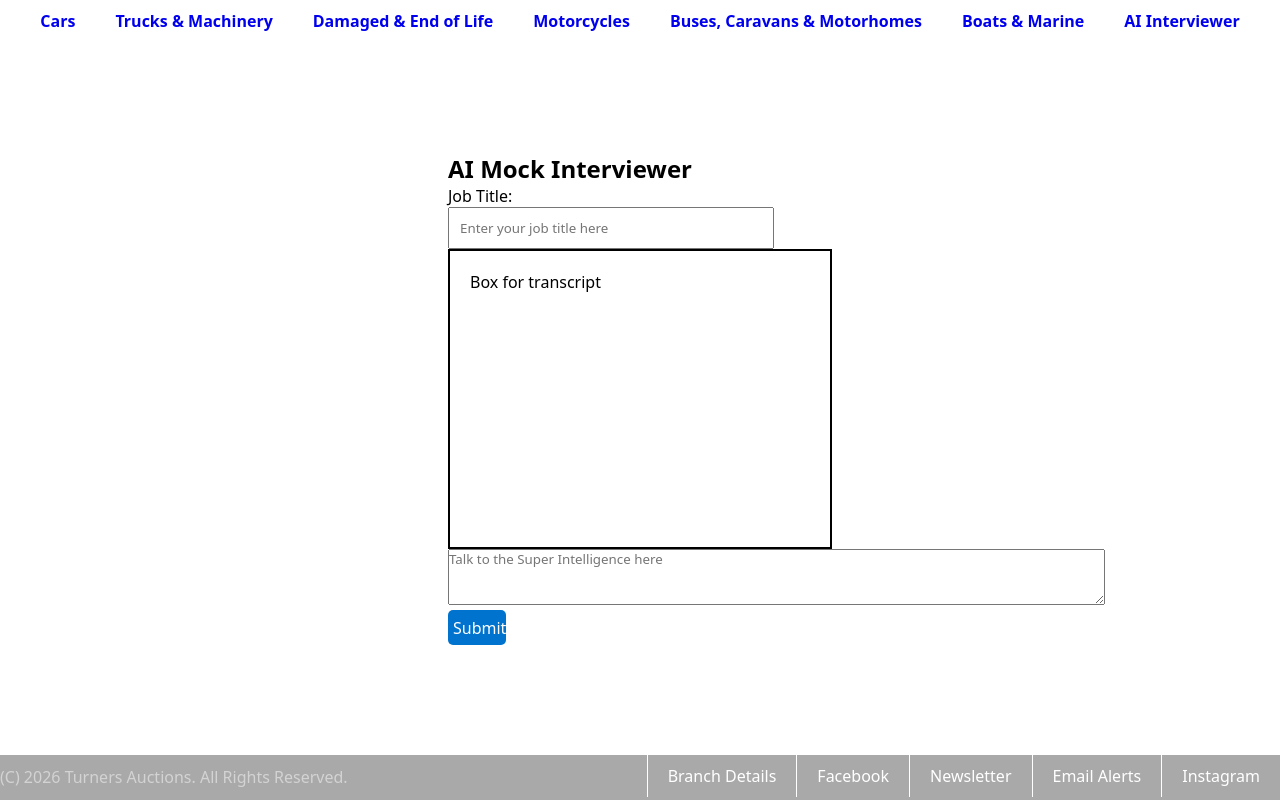
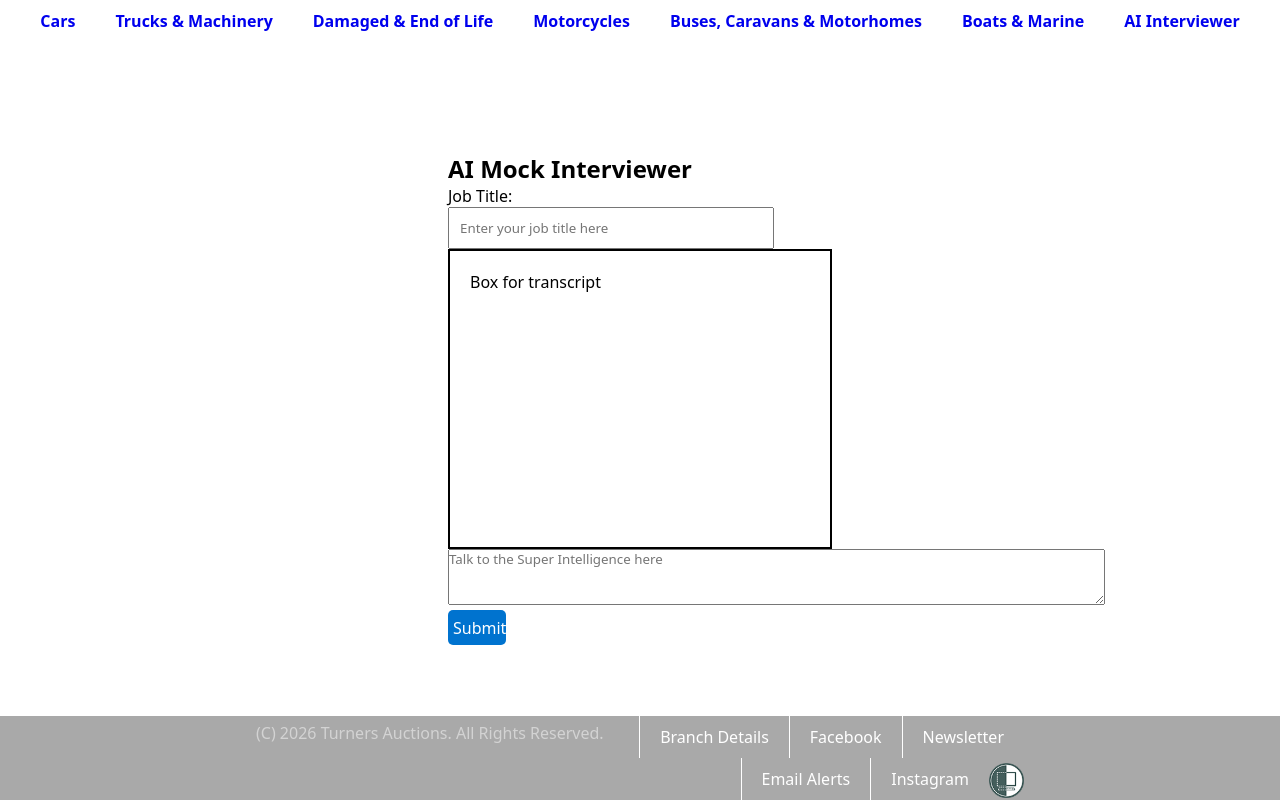
Before and after one commit to jpmissionready/L5-Mission-3, a React (Vite) app: page / in a window 1280 px wide. Built offline with nearby package versions, Linux system fonts and the light colour scheme.

Commit message:
Added shielded logo for footer

```diff
--- a/src/App.jsx
+++ b/src/App.jsx
@@ -1,4 +1,16 @@
 import { useState } from "react";
+
+// From Turners
+import iconShieldedLogo from "./assets/shielded.co.nz.png";
+// import iconBranchDetails from "";
+// import iconFacebook from "";
+// import iconNewsletter from "";
+// import iconEmailAlerts from "";
+// import iconInstagram from "";
+
+
+
+
 
 export default function App() {
   const [jobTitle, setJobTitle] = useState("");
@@ -84,23 +96,7 @@ export default function App() {
         <a href="#">Newsletter</a>
         <a href="#">Email Alerts</a>
         <a href="#">Instagram</a>
-
-      {/* Code from https://shielded.co.nz/ plain HTML wont work, make it work for react */}
-      {/* <a href="#" id="shielded-logo">
-          <img alt="shielded" src="https://shielded.co.nz/img/custom-logo.png" height="60" width="60"></a>
-      <script src="https://staticcdn.co.nz/embed/embed.js"></script>
-      <script>
-          (function () {
-              window.onload = function(){
-                  var frameName = new ds07o6pcmkorn({
-                      openElementId: "#shielded-logo",
-                      modalID: "modal",
-                  });
-                  frameName.init();
-              }
-          })();
-      </script> */}
-
+        <img src={iconShieldedLogo} alt="shielded nz"></img>
       </footer>
       {/* ^^^ ========== ^^^ Irrelevant to the mission ^^^ ========== ^^^ */}
     </>
--- a/src/index.css
+++ b/src/index.css
@@ -50,12 +50,13 @@ footer {
   position: fixed;
   bottom: 0;
   text-align: right;
+  padding: 0 20%;
 }
 footer p
 {
   float: left;
   color: lightgrey;
-  line-height: 45px;
+  line-height: 35px;
 }
 footer a
 {
@@ -65,3 +66,8 @@ footer a
   color: white;
   border-left: 1px solid white;
 }
+footer img
+{
+  height: 35px;
+  vertical-align: middle;
+}
```
Also changed, not shown: src/assets/shielded.co.nz.png (added).
